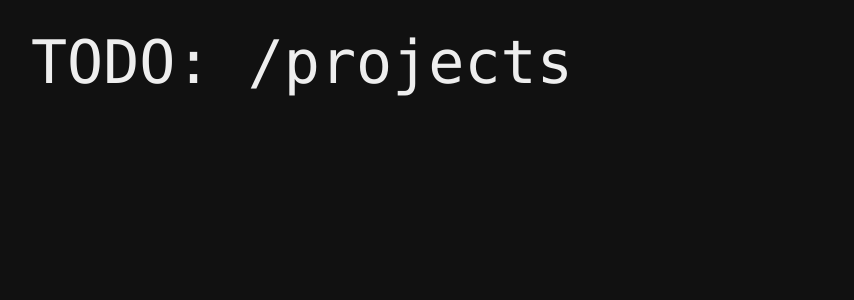
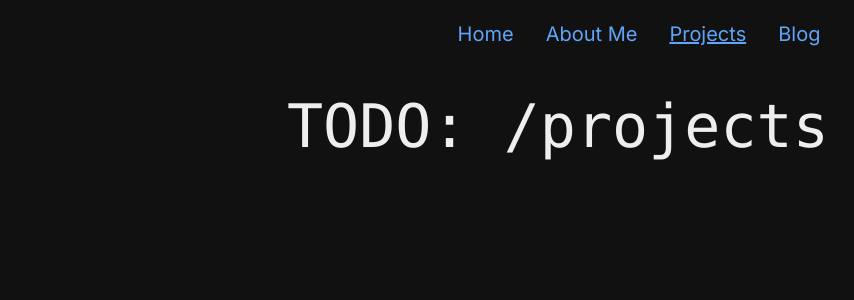
Before and after one commit to giilbert/my-site, a Next.js app: page /projects in a window 1280 px wide. Shown: the top 300 px of the page, without its empty margins (1-855 px from the left). Built offline with nearby package versions, Linux system fonts and the light colour scheme.

Commit message:
layout things

```diff
--- a/package.json
+++ b/package.json
@@ -16,6 +16,7 @@
     "clsx": "^1.2.1",
     "eslint": "8.28.0",
     "eslint-config-next": "13.0.5",
+    "framer-motion": "^8.4.3",
     "gsap": "^3.11.3",
     "next": "^13.1.1",
     "react": "18.2.0",
--- /dev/null
+++ b/src/components/layout.tsx
@@ -0,0 +1,41 @@
+import { motion } from "framer-motion";
+import { useRouter } from "next/router";
+import { Ashes } from "./ashes";
+import { Links } from "./links";
+
+export const Layout: React.FC<React.PropsWithChildren<{}>> = ({ children }) => {
+  const router = useRouter();
+
+  return (
+    <>
+      {router.pathname === "/" && <Ashes />}
+
+      {router.pathname !== "/" && (
+        <div className="w-96 rounded px-2 py-1 fixed left-1/2 top-4 -translate-x-1/2">
+          <Links />
+        </div>
+      )}
+
+      <div className="flex justify-center pt-16">
+        <motion.main
+          className="w-[48rem]"
+          initial={{
+            opacity: 0,
+          }}
+          animate={{
+            opacity: 1,
+          }}
+          exit={{
+            opacity: 0,
+          }}
+          transition={{
+            duration: 0.2,
+            ease: "easeInOut",
+          }}
+        >
+          {children}
+        </motion.main>
+      </div>
+    </>
+  );
+};
--- a/src/components/links.tsx
+++ b/src/components/links.tsx
@@ -1,13 +1,15 @@
+import clsx from "clsx";
 import Link from "next/link";
+import { useRouter } from "next/router";
 
 const links = [
   {
+    text: "Home",
+    to: "/",
+  },
+  {
     text: "About Me",
     to: "/about",
-  },
-  {
-    text: "Socials",
-    to: "/socials",
   },
   {
     text: "Projects",
@@ -20,13 +22,18 @@ const links = [
 ] as const;
 
 export const Links: React.FC = () => {
+  const router = useRouter();
+
   return (
-    <div className="flex gap-8 mt-8 w-full justify-center flex-wrap text-lg">
+    <div className="flex gap-8 w-full justify-center flex-wrap text-lg">
       {links.map((link, i) => (
         <Link
           key={i}
           href={link.to}
-          className="text-blue-400 transform hover:scale-105 hover:underline transition-all cursor-pointer"
+          className={clsx(
+            "text-xl text-blue-400 transition-all",
+            router.pathname === link.to ? "underline" : "hover:underline"
+          )}
         >
           {link.text}
         </Link>
--- a/src/pages/_app.tsx
+++ b/src/pages/_app.tsx
@@ -1,7 +1,12 @@
 import "../globals.css";
 import "@fontsource/inter";
 import type { AppProps } from "next/app";
+import { AnimatePresence } from "framer-motion";
 
-export default function App({ Component, pageProps }: AppProps) {
-  return <Component {...pageProps} />;
+export default function App({ Component, pageProps, router }: AppProps) {
+  return (
+    <AnimatePresence mode="wait" initial={false}>
+      <Component {...pageProps} key={router.asPath} />
+    </AnimatePresence>
+  );
 }
--- a/src/pages/about.tsx
+++ b/src/pages/about.tsx
@@ -1,7 +1,12 @@
+import { Layout } from "@/components/layout";
 import { NextPage } from "next";
 
 const AboutPage: NextPage = () => {
-  return <p className="font-mono text-6xl m-8">TODO: /about</p>;
+  return (
+    <Layout>
+      <p className="font-mono text-6xl m-8">TODO: /about</p>
+    </Layout>
+  );
 };
 
 export default AboutPage;
--- a/src/pages/blog.tsx
+++ b/src/pages/blog.tsx
@@ -1,7 +1,12 @@
+import { Layout } from "@/components/layout";
 import { NextPage } from "next";
 
 const BlogPage: NextPage = () => {
-  return <p className="font-mono text-6xl m-8">TODO: /blog</p>;
+  return (
+    <Layout>
+      <p className="font-mono text-6xl m-8">TODO: /blog</p>
+    </Layout>
+  );
 };
 
 export default BlogPage;
--- a/src/pages/index.tsx
+++ b/src/pages/index.tsx
@@ -1,18 +1,28 @@
-import { Ashes } from "@/components/ashes";
+import { Layout } from "@/components/layout";
 import { Links } from "@/components/links";
 import clsx from "clsx";
 import { NextPage } from "next";
 import { useWindupString } from "windups";
+import { motion, useAnimationControls } from "framer-motion";
+import { useCallback } from "react";
 
 const IndexPage: NextPage = () => {
-  const [hi, hiControl] = useWindupString("Hello, I'm Gilbert.");
+  const controls = useAnimationControls();
+  const onFinished = useCallback(() => {
+    controls.start({
+      opacity: 1,
+      y: 0,
+    });
+  }, [controls]);
+  const [hi, hiControl] = useWindupString("Hello, I'm Gilbert.", {
+    onFinished,
+  });
 
   return (
-    <>
-      <Ashes />
-      <div className="flex justify-center mx-4 items-center h-screen">
+    <Layout>
+      <div className="flex justify-center px-4 items-center h-screen w-screen fixed top-0 left-0">
         <main className="text-center w-[52rem] flex justify-center flex-col">
-          <div className="flex justify-center">
+          <div className="flex justify-center h-16 sm:h-24">
             <h1 className="text-4xl sm:text-6xl md:text-7xl font-extrabold mb-4 whitespace-pre">
               {hi}
             </h1>
@@ -25,16 +35,24 @@ const IndexPage: NextPage = () => {
             />
           </div>
 
-          <hr className="border-neutral-700 my-8 mx-[10%] sm:mx-8" />
+          <motion.div
+            animate={controls}
+            initial={{
+              opacity: 0,
+              y: 50,
+            }}
+          >
+            <hr className="border-neutral-700 mt-2 mb-8 mx-8" />
 
-          <p className="text-lg md:text-xl text-gray-400 italic">
-            iter aeternum glacies crepito
-          </p>
+            <p className="text-lg md:text-xl text-gray-400 italic mb-6">
+              iter aeternum glacies crepito
+            </p>
 
-          <Links />
+            <Links />
+          </motion.div>
         </main>
       </div>
-    </>
+    </Layout>
   );
 };
 
--- a/src/pages/projects.tsx
+++ b/src/pages/projects.tsx
@@ -1,7 +1,12 @@
+import { Layout } from "@/components/layout";
 import { NextPage } from "next";
 
 const ProjectsPage: NextPage = () => {
-  return <p className="font-mono text-6xl m-8">TODO: /projects</p>;
+  return (
+    <Layout>
+      <p className="font-mono text-6xl m-8">TODO: /projects</p>
+    </Layout>
+  );
 };
 
 export default ProjectsPage;
--- a/src/pages/socials.tsx
+++ /dev/null
@@ -1,7 +0,0 @@
-import { NextPage } from "next";
-
-const Socials: NextPage = () => {
-  return <p className="font-mono text-6xl m-8">TODO: /socials</p>;
-};
-
-export default Socials;
```
Also changed, not shown: 1 other file (tests, documents, lock files or other folders).
